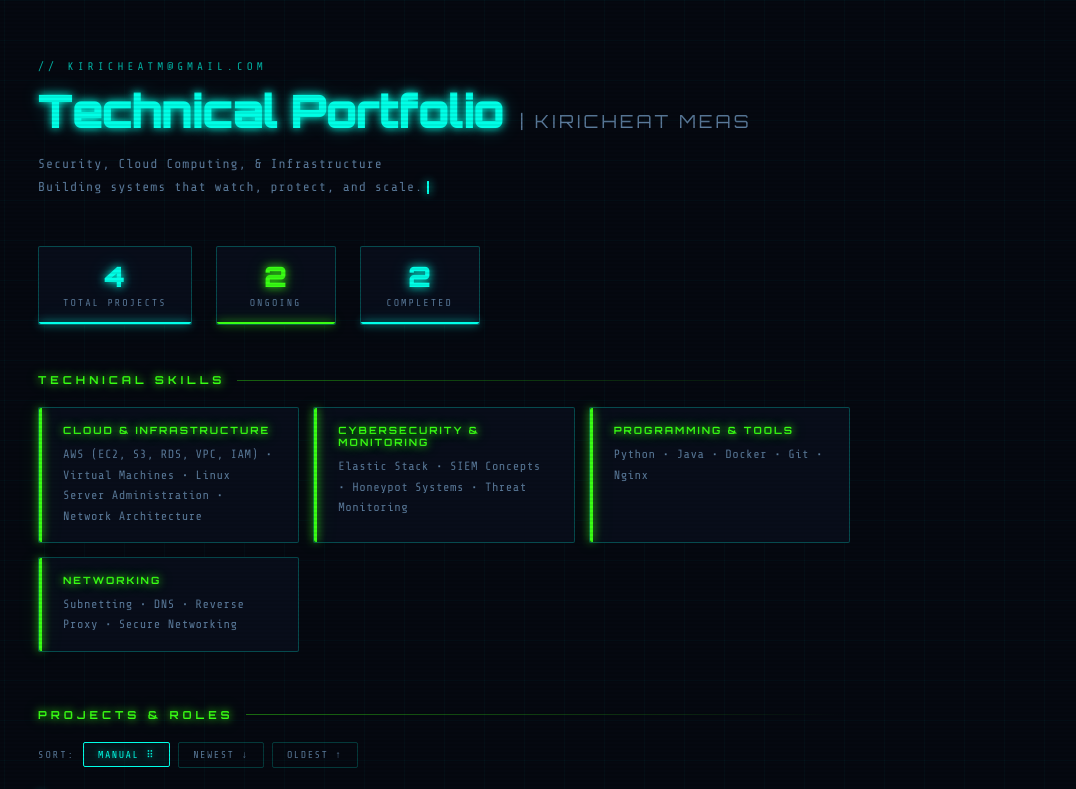
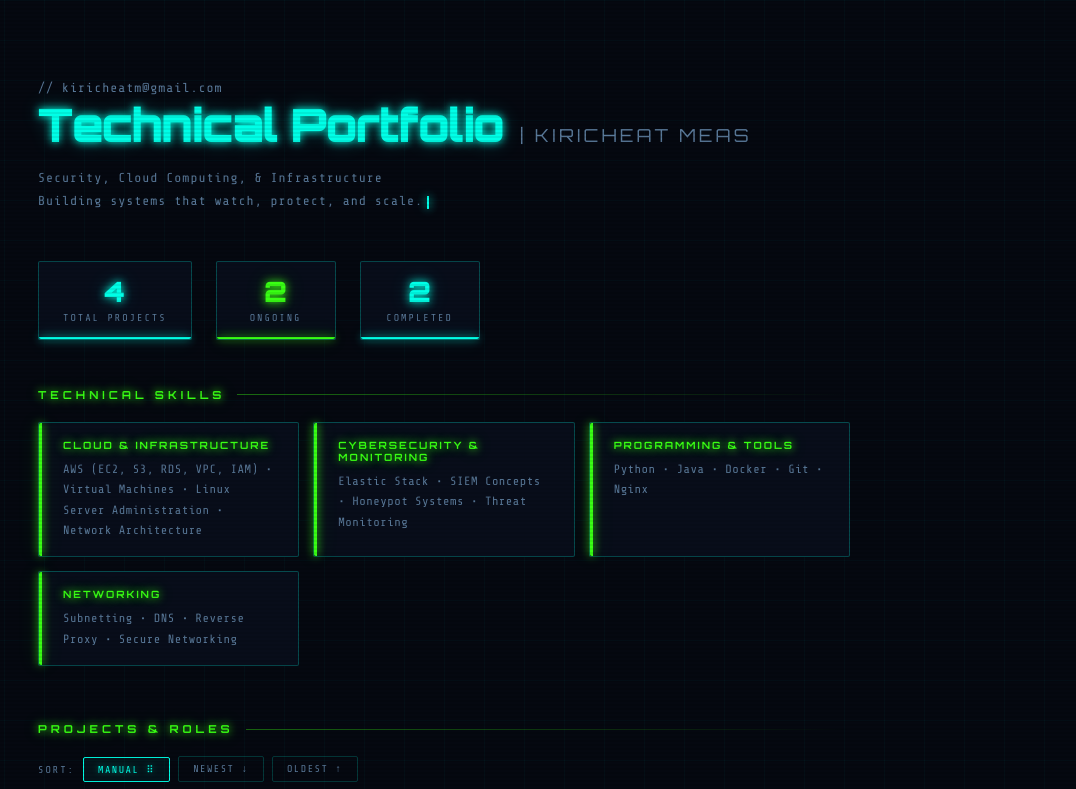
Before and after one commit to MJeat/Technical-Portfolio, a plain HTML site: page index.html in a window 1280 px wide. Shown: the top 789 px of the page, without its empty margins (196-1272 px from the left). Drawn offline with nearby package versions, Linux system fonts and the light colour scheme.

Commit message:
Update index.html

```diff
--- a/index.html
+++ b/index.html
@@ -421,7 +421,7 @@
 
   <!-- HEADER -->
   <header>
-    <p class="header-tag">// kiricheatm@gmail.com </p>
+    <p class="subtitle"> // kiricheatm@gmail.com </p>
     <div class="header-name-row">
       <h1><span>Technical Portfolio</span></h1>
       <span class="header-name">| Kiricheat Meas</span>
```
